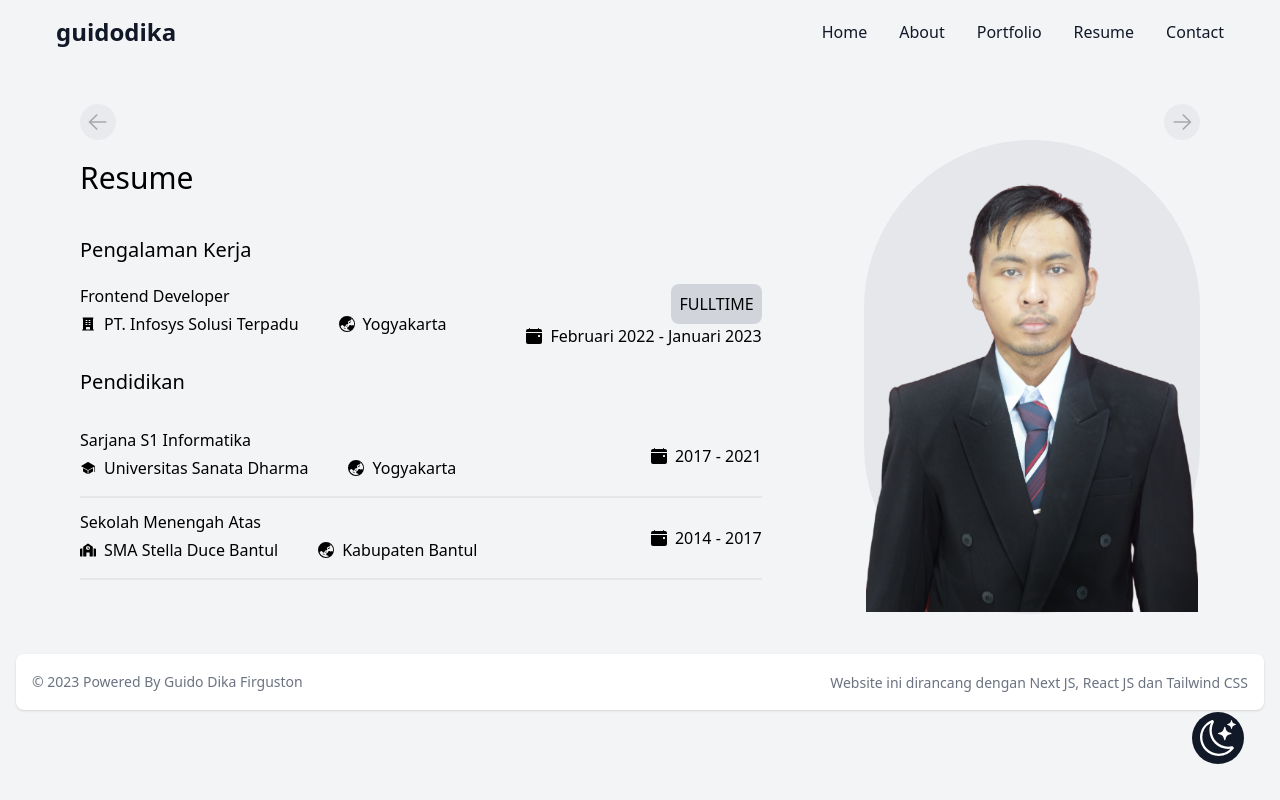
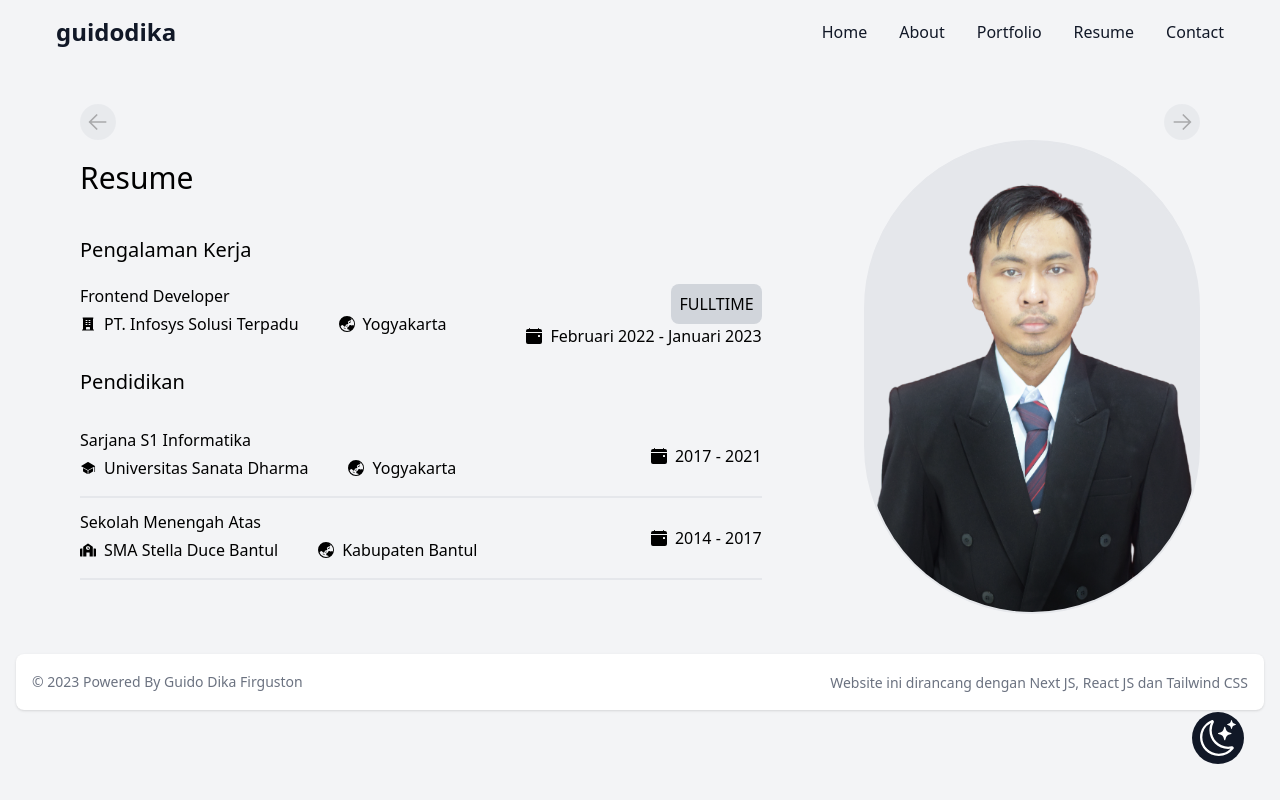
Before and after one commit to guidodika/portfolio-nextjs-guidodika, a Next.js app: page /resume in a window 1280 px wide. Built offline with nearby package versions, Linux system fonts and the light colour scheme.

Commit message:
fixing image in resume page

```diff
--- a/pages/resume.js
+++ b/pages/resume.js
@@ -106,7 +106,7 @@ function Resume() {
               </div>
             </div>
           </div>
-          <div className="w-50 h-50 mt-10 md:mt-0 bg-gray-200 border-2 rounded-full md:h-[30%] md:w-[30%]">
+          <div className="w-50 h-50 mt-10 md:mt-0 bg-gray-200 border-2 rounded-full overflow-hidden md:h-[30%] md:w-[30%]">
             <Image src={me} alt="gambar" />
           </div>
         </div>
```
